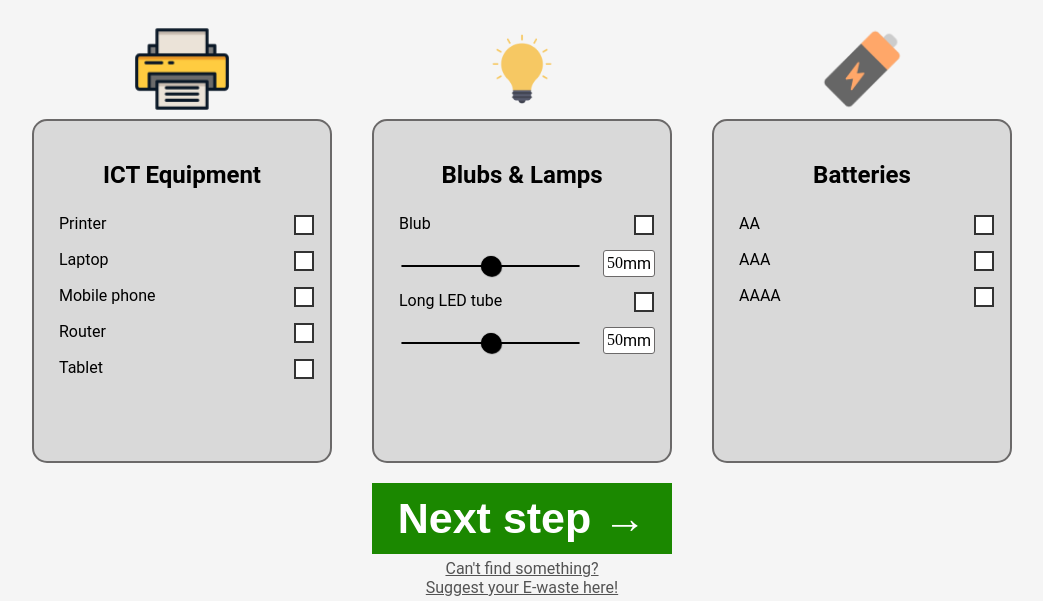
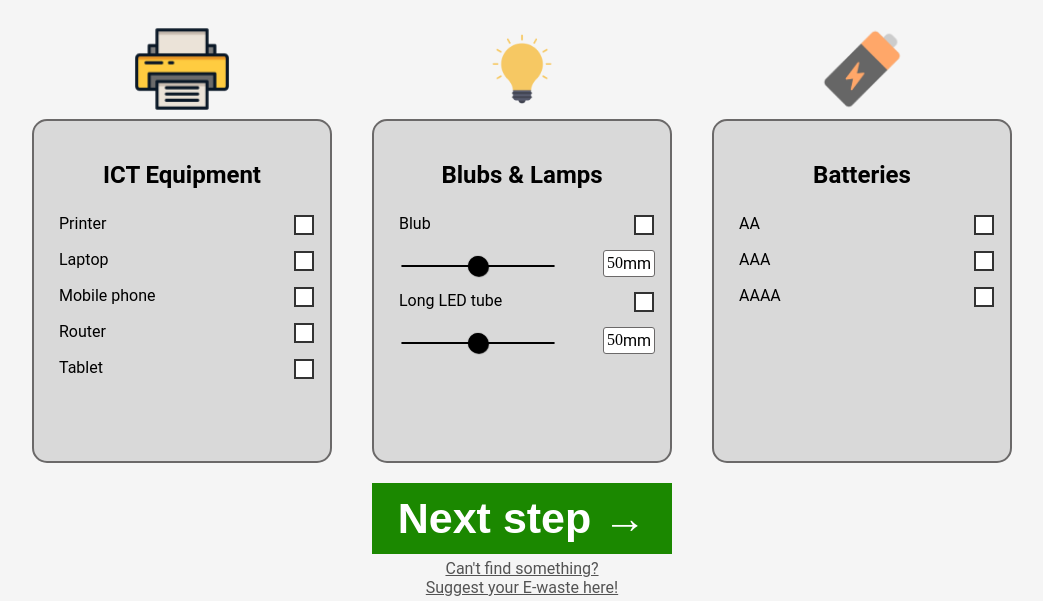
Before and after one commit to NTU-DSAI/SC2006_Yes, a Flask app: page /selection in a window 1280 px wide. Shown: the part 265-866 px from the top of the page, without its empty margins (118-1161 px from the left). Run offline with Flask 2, Linux system fonts and the light colour scheme.

Commit message:
Fixed visual bug

```diff
--- a/frontend/app.py
+++ b/frontend/app.py
@@ -55,8 +55,7 @@ def suggestion():
 def selection_screen_submit():
    if request.method == 'POST':
       print('POST')
-   else:
-      print('GET')
+
    return redirect(url_for('location'))
 
 if __name__ == "__main__":
--- a/frontend/static/css/selection.css
+++ b/frontend/static/css/selection.css
@@ -139,7 +139,7 @@ input[type=range]::-webkit-slider-runnable-track {
 
 .slider {
     float: left;
-    width: 70%;
+    width: 60%;
     position: relative;
     top: 5px;
 }
```
